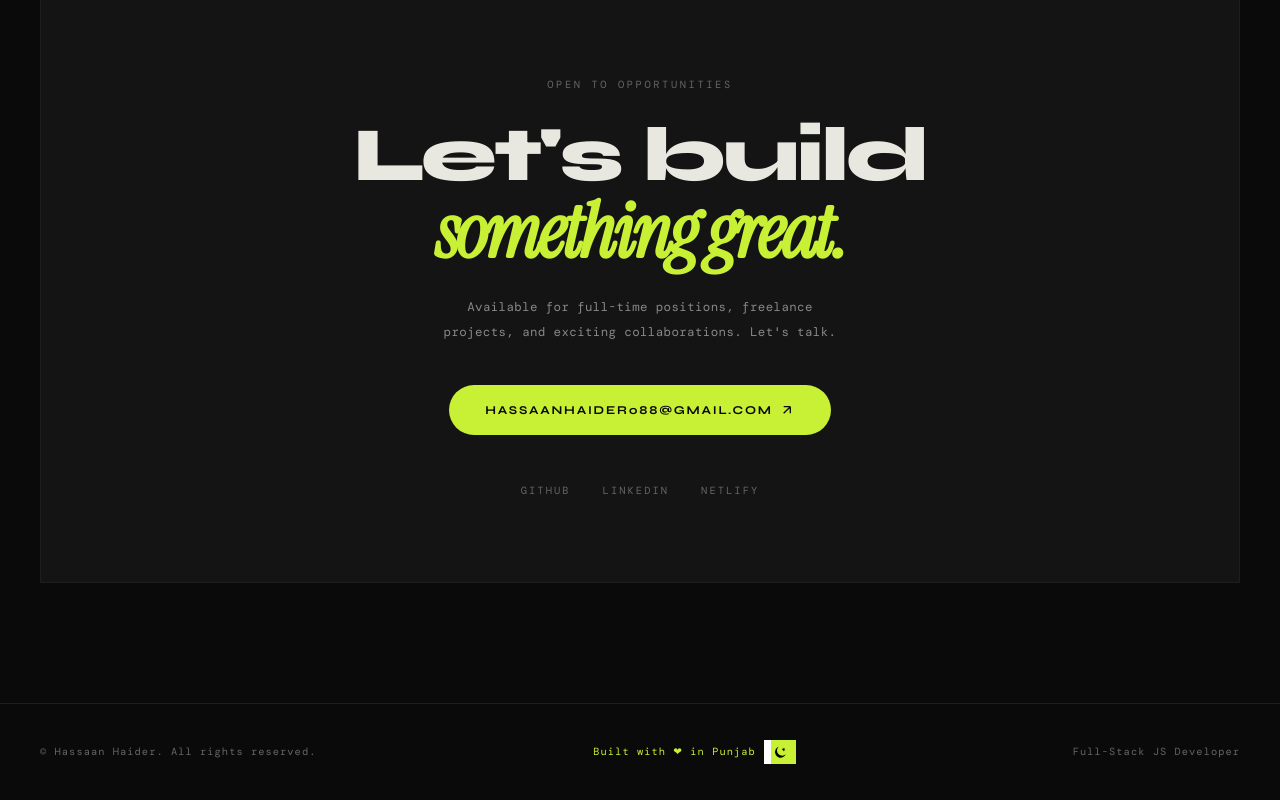
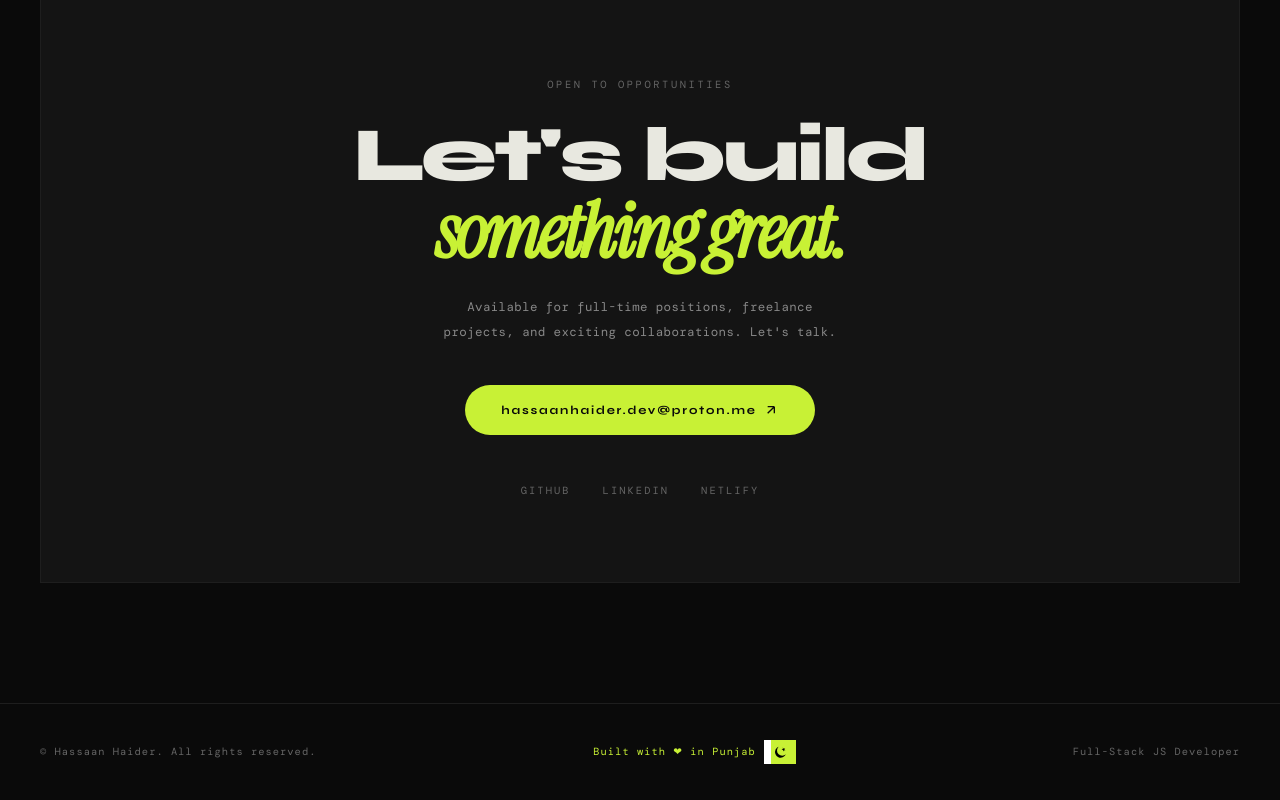
Before and after one commit to hassaanhaider88/Portfolio, a plain HTML site: page index.html in a window 1280 px wide. Shown: the part 4276-5076 px from the top of the page. Drawn offline with nearby package versions, Linux system fonts and the light colour scheme; a web font is replaced by a local one.

Commit message:
updating working email

```diff
--- a/index.html
+++ b/index.html
@@ -444,18 +444,23 @@
             collaborations. Let's talk.
           </p>
           <a
-            href="mailto:hassaanhaider088@gmail.com"
+            href="mailto:hassaanhaider.dev@proton.me"
             onclick="
               window.open(
-                'https://mail.google.com/mail/?view=cm&fs=1&to=hassaanhaider088@gmail.com',
+                'https://mail.google.com/mail/?view=cm&fs=1&to=hassaanhaider.dev@proton.me',
                 '_blank',
               );
               return true;
             "
             class="btn-primary"
-            style="display: inline-flex; align-items: center; gap: 6px"
+            style="
+              display: inline-flex;
+              align-items: center;
+              gap: 6px;
+              text-transform: lowercase;
+            "
           >
-            hassaanhaider088@gmail.com
+            hassaanhaider.dev@proton.me
             <svg
               viewBox="0 0 24 24"
               fill="none"
```
Also changed, not shown: style.css (+0 -18 lines).
